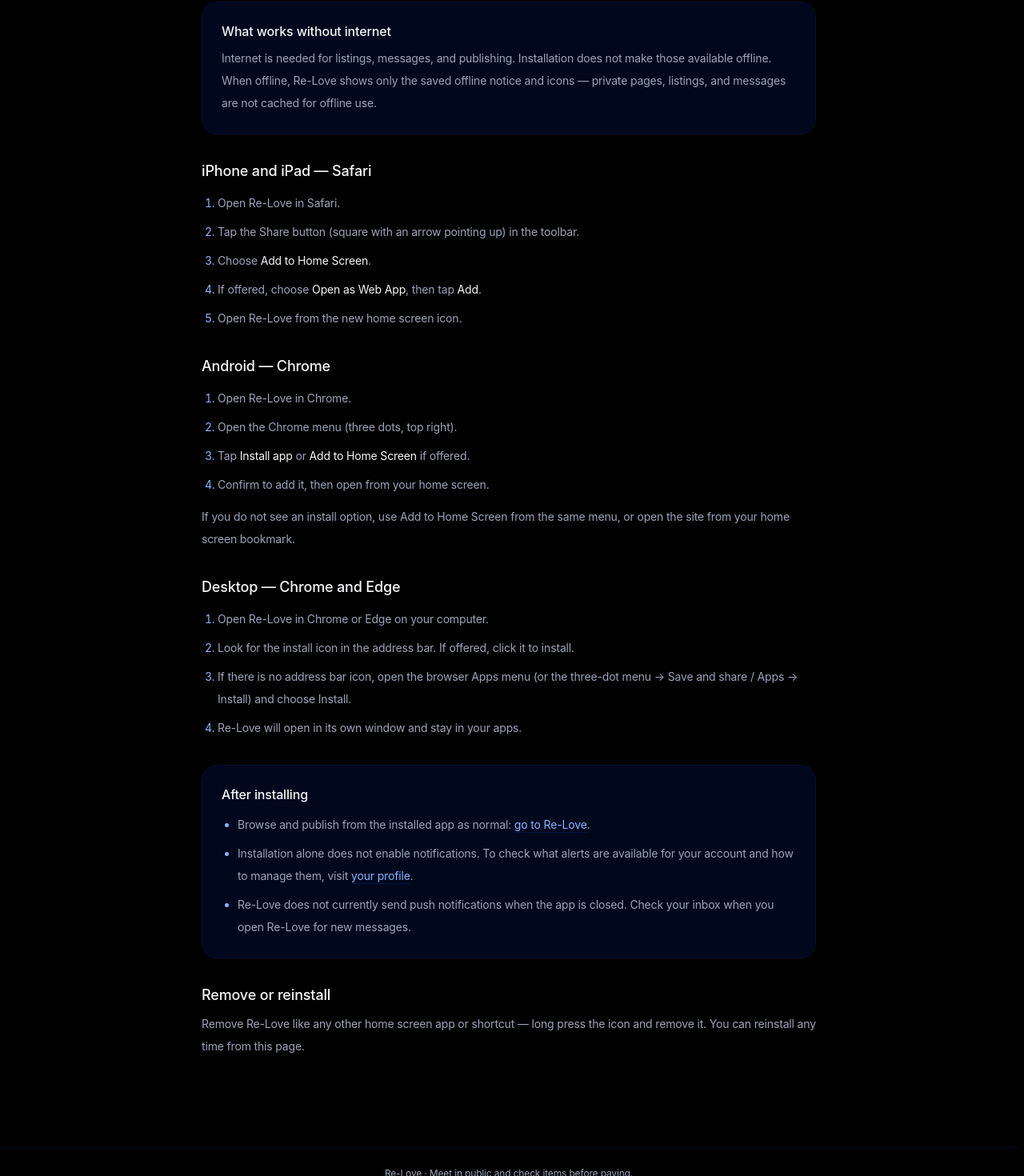
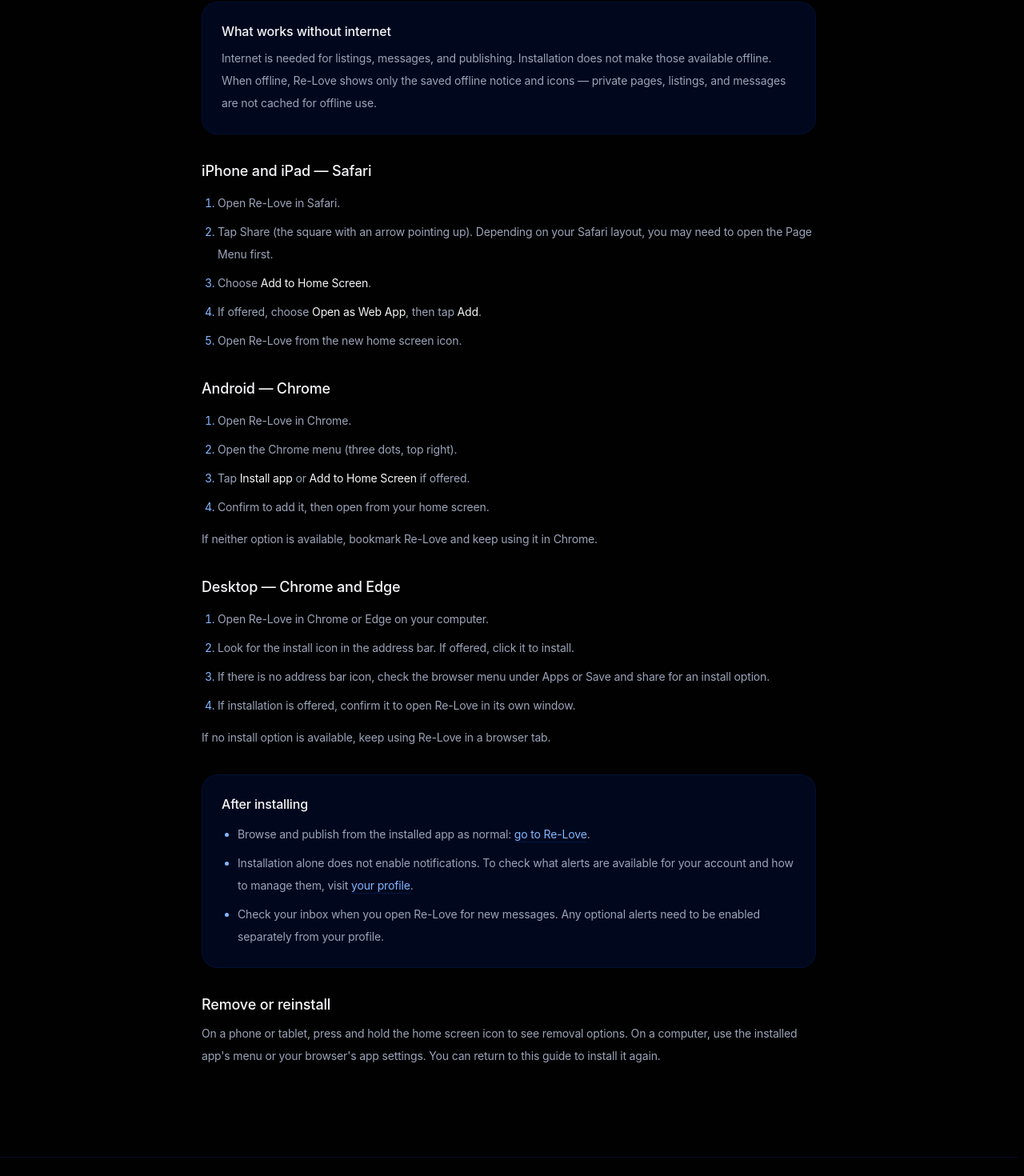
Before and after one commit to Shuba-Matam/ReLove, a Next.js app: page /install in a window 1280 px wide. Shown: the part 360-1830 px from the top of the page at 80% size. Built offline with nearby package versions, Linux system fonts and the light colour scheme; no server answers.

Commit message:
fix(install): clarify browser options and alert settings

```diff
--- a/src/app/install/page.tsx
+++ b/src/app/install/page.tsx
@@ -22,9 +22,8 @@ export default function InstallPage() {
         Install Re-Love
       </h1>
       <p className="mt-3 max-w-[60ch] text-sm leading-6 text-[#9AA4B8]">
-        Add Re-Love to your home screen for faster access. It opens like an
-        app and stays in your recent apps, but it still needs the internet to
-        work.
+        Add Re-Love to your home screen for faster access. You can also keep
+        using Re-Love in your browser without installing it.
       </p>
 
       <div className="mt-8 space-y-8 pt-8 text-sm leading-7 text-[#9AA4B8]">
@@ -56,8 +55,8 @@ export default function InstallPage() {
           <ol className="mt-3 list-decimal space-y-2 pl-5 marker:text-[#82b7ff]">
             <li>Open Re-Love in Safari.</li>
             <li>
-              Tap the Share button (square with an arrow pointing up) in the
-              toolbar.
+              Tap Share (the square with an arrow pointing up). Depending on
+              your Safari layout, you may need to open the Page Menu first.
             </li>
             <li>
               Choose <span className="text-[#F5F5F7]">Add to Home Screen</span>.
@@ -89,8 +88,8 @@ export default function InstallPage() {
             <li>Confirm to add it, then open from your home screen.</li>
           </ol>
           <p className="mt-3">
-            If you do not see an install option, use Add to Home Screen from
-            the same menu, or open the site from your home screen bookmark.
+            If neither option is available, bookmark Re-Love and keep using
+            it in Chrome.
           </p>
         </section>
 
@@ -108,12 +107,14 @@ export default function InstallPage() {
               it to install.
             </li>
             <li>
-              If there is no address bar icon, open the browser Apps menu
-              (or the three-dot menu → Save and share / Apps → Install) and
-              choose Install.
+              If there is no address bar icon, check the browser menu under
+              Apps or Save and share for an install option.
             </li>
-            <li>Re-Love will open in its own window and stay in your apps.</li>
+            <li>If installation is offered, confirm it to open Re-Love in its own window.</li>
           </ol>
+          <p className="mt-3">
+            If no install option is available, keep using Re-Love in a browser tab.
+          </p>
         </section>
 
         <section
@@ -150,9 +151,8 @@ export default function InstallPage() {
               .
             </li>
             <li>
-              Re-Love does not currently send push notifications when the app
-              is closed. Check your inbox when you open Re-Love for new
-              messages.
+              Check your inbox when you open Re-Love for new messages. Any
+              optional alerts need to be enabled separately from your profile.
             </li>
           </ul>
         </section>
@@ -165,9 +165,10 @@ export default function InstallPage() {
             Remove or reinstall
           </h2>
           <p className="mt-2">
-            Remove Re-Love like any other home screen app or shortcut — long
-            press the icon and remove it. You can reinstall any time from this
-            page.
+            On a phone or tablet, press and hold the home screen icon to see
+            removal options. On a computer, use the installed app&apos;s menu
+            or your browser&apos;s app settings. You can return to this guide
+            to install it again.
           </p>
         </section>
       </div>
```
